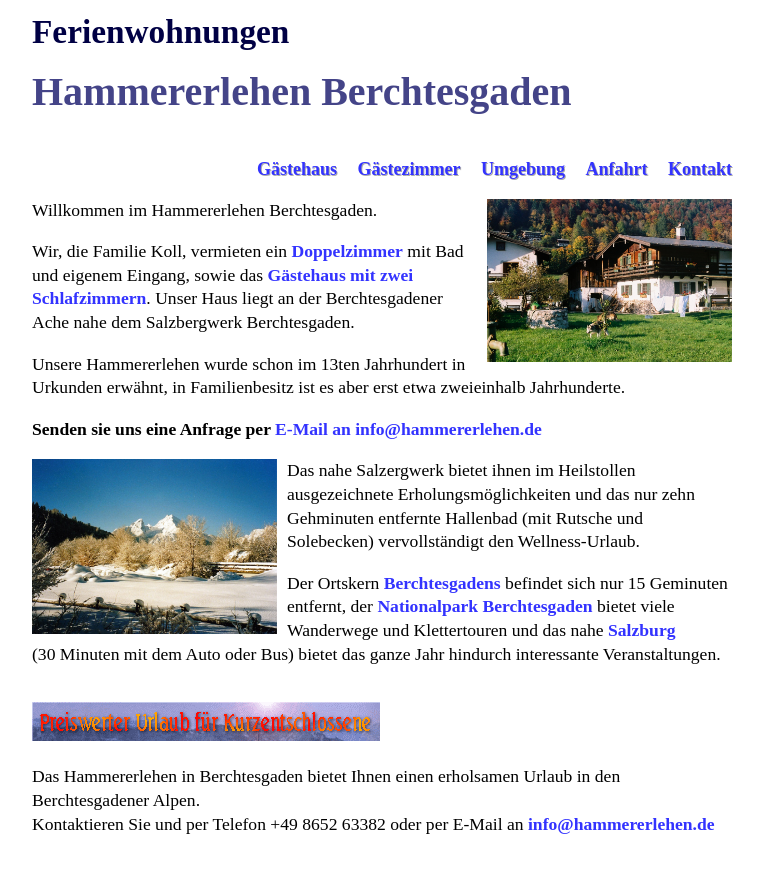
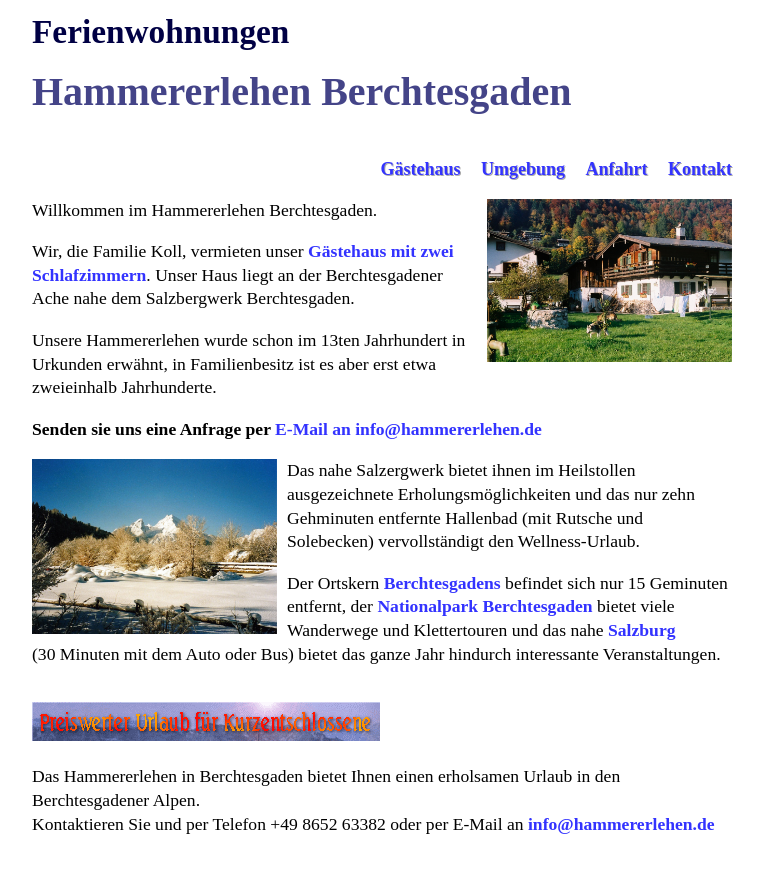
Before and after one commit to TomK32/website, a Jekyll site: the page built from index.html, in a window 1280 px wide. Shown: the top 873 px of the page, without its empty margins (258-1022 px from the left). Built offline with Jekyll 4.4.1, drawn with Linux system fonts in a browser that asks for light colours; some web fonts are replaced.

Commit message:
Remove Gästezimmer

```diff
--- a/_layouts/default.html
+++ b/_layouts/default.html
@@ -15,7 +15,6 @@
       <nav>
         <ul id="navigation">
           <li><a href="gaestehaus.html">Gästehaus</a></li>
-          <li><a href="gaestezimmer.html">Gästezimmer</a></li>
           <li><a href="umgebung.html">Umgebung</a></li>
           <li><a href="anfahrt.html">Anfahrt</a></li>
           <li><a href="kontakt.html">Kontakt</a></li>
--- a/index.html
+++ b/index.html
@@ -6,7 +6,7 @@ title: Ferienwohnungen Hammererlehen in Berchtesgaden
 Willkommen im Hammererlehen Berchtesgaden.</p>
 
 
-<p>Wir, die Familie Koll, vermieten ein <strong><a href="gaestezimmer">Doppelzimmer</a></strong> mit Bad und eigenem Eingang, sowie das <strong><a href="gaestehaus">Gästehaus mit zwei Schlafzimmern</a></strong>. Unser Haus liegt an der Berchtesgadener Ache nahe dem Salzbergwerk Berchtesgaden.</p>
+<p>Wir, die Familie Koll, vermieten unser <strong><a href="gaestehaus">Gästehaus mit zwei Schlafzimmern</a></strong>. Unser Haus liegt an der Berchtesgadener Ache nahe dem Salzbergwerk Berchtesgaden.</p>
 
 
 <p>Unsere Hammererlehen wurde schon im 13ten Jahrhundert in Urkunden erwähnt, in Familienbesitz ist es aber erst etwa zweieinhalb Jahrhunderte.</p>
```
Also changed, not shown: gaestezimmer.html (deleted, +0 -9 lines).
